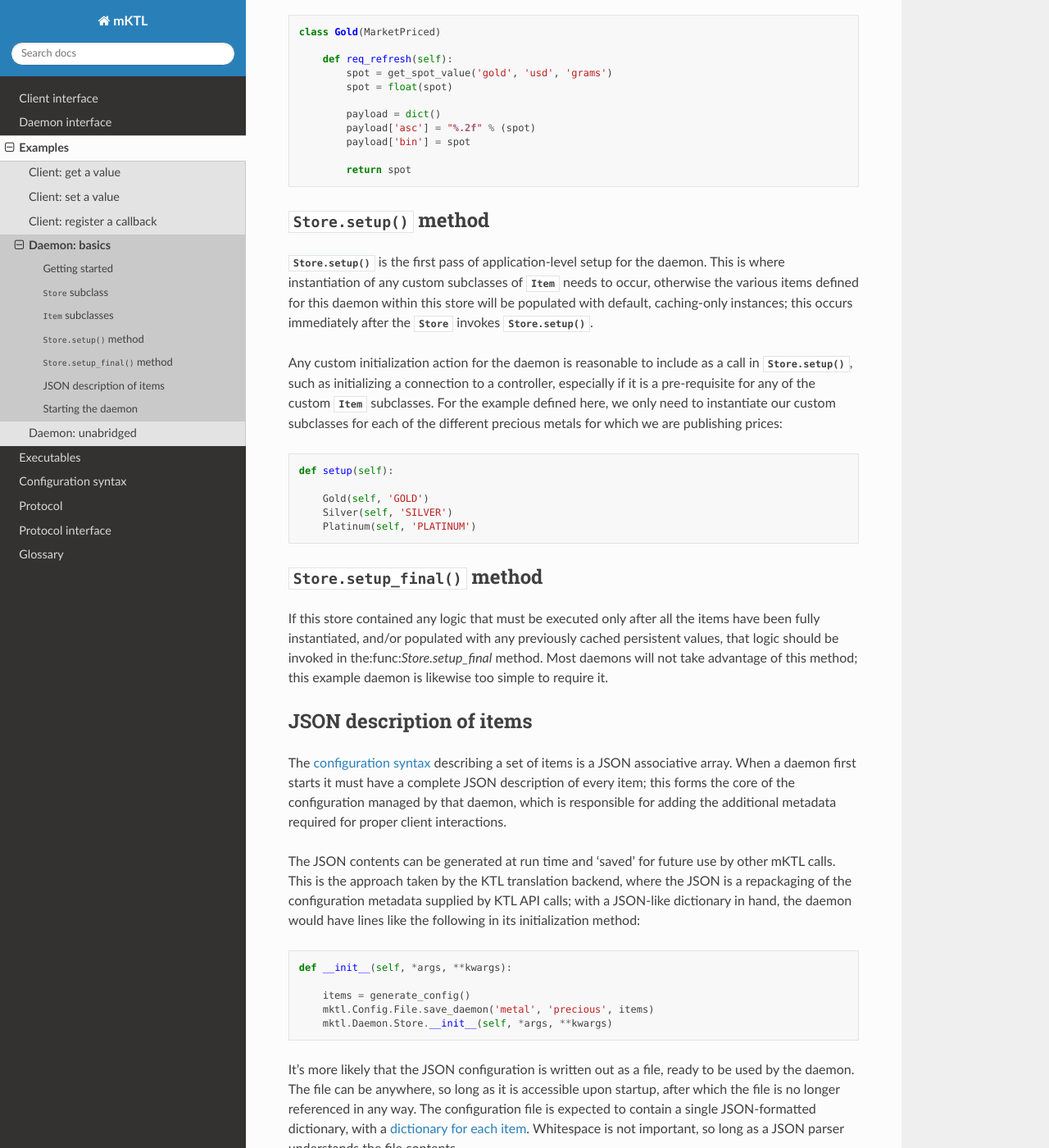
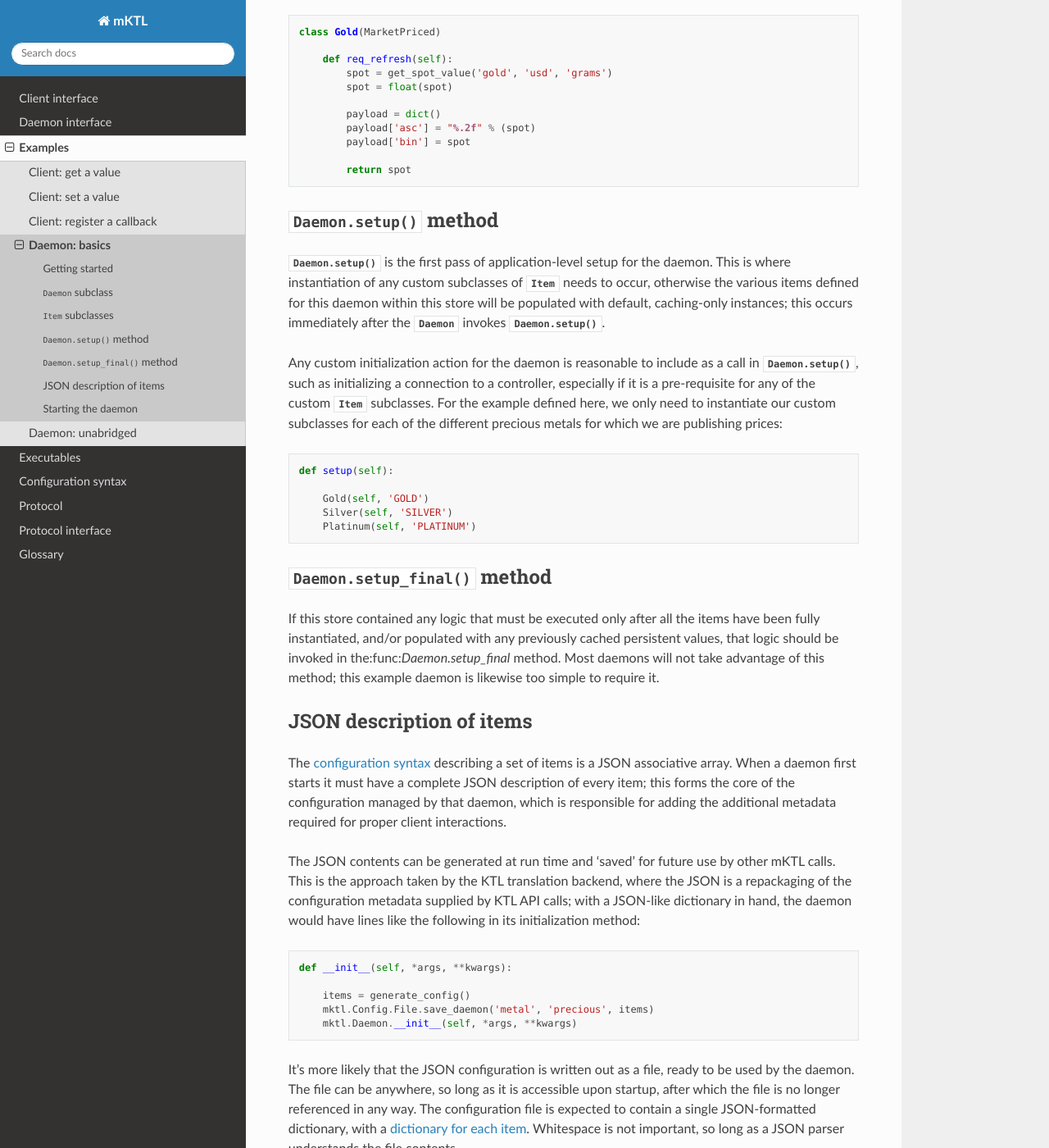
Before and after one commit to KeckObservatory/mKTL, a Sphinx documentation site: the page built from doc/example/daemon.rst, in a window 1280 px wide and 1400 px high, scrolled down 1577 px. Shown: the whole window at 82% size. Built offline with Sphinx 7.4.7 and the Read the Docs theme 3.1.0, drawn with Linux system fonts in a browser that asks for light colours; some of the changed text lies outside the part shown.

Commit message:
Realigned various links to point to the right classes and methods.

```diff
--- a/doc/example/Precious.py
+++ b/doc/example/Precious.py
@@ -1,6 +1,6 @@
 import mKTL
 
-class Store(mKTL.Daemon.Store):
+class Store(mKTL.Daemon):
 
     def setup(self):
 
@@ -9,10 +9,10 @@ class Store(mKTL.Daemon.Store):
         Platinum(self, 'PLATINUM')
 
 
-class MarketPriced(mKTL.Daemon.Item):
+class MarketPriced(mKTL.Item):
 
     def __init__(self, *args, **kwargs):
-        mKTL.Daemon.Item.__init__(self, *args, **kwargs)
+        mKTL.Item.__init__(self, *args, **kwargs)
         self.poll(86400)    # Update once per day.
 
 
--- a/doc/example/daemon.rst
+++ b/doc/example/daemon.rst
@@ -18,25 +18,25 @@ is required, though there is more than one way to satisfy each step.
 
 In order to successfully run the daemon the Python interpreter being used to
 start the daemon must be able to import the mKTL module as well as any custom
-module(s) implementing the subclass of :class:`Store` that encapsulates
+module(s) implementing the subclass of :class:`Daemon` that encapsulates
 the remainder of the functionality.
 
 
-:class:`Store` subclass
------------------------
+:class:`Daemon` subclass
+------------------------
 
-The structure of the Python module containing the :class:`Store` subclass can
+The structure of the Python module containing the :class:`Daemon` subclass can
 be completely arbitrary; for the sake of this example, the code is contained
 in a ``Metal`` Python module, and the components described here are in a
 ``Precious`` submodule.
 
 Within the ``Precious`` submodule we define our subclass. For no reason other
-than convenience it is defined with the name ``Store``. The structure of the
+than convenience it is defined with the name ``Daemon``. The structure of the
 ``Precious.py`` file will be as follows::
 
     import mktl
 
-    class Store(mktl.Daemon.Store):
+    class Daemon(mktl.Daemon):
 
         def setup(self):
 	    pass
@@ -96,17 +96,18 @@ the actual market value. To pick one example::
 
 
 
-:func:`Store.setup` method
---------------------------
+:func:`Daemon.setup` method
+---------------------------
 
-:func:`Store.setup` is the first pass of application-level setup for the daemon.
-This is where instantiation of any custom subclasses of :class:`Item` needs to
+:func:`Daemon.setup` is the first pass of application-level setup for the
+daemon. This is where instantiation of any custom subclasses of :class:`Item`
+needs to
 occur, otherwise the various items defined for this daemon within this store
 will be populated with default, caching-only instances; this occurs immediately
-after the :class:`Store` invokes :func:`Store.setup`.
+after the :class:`Daemon` invokes :func:`Daemon.setup`.
 
 Any custom initialization action for the daemon is reasonable to include as a
-call in :func:`Store.setup`, such as initializing a connection to a controller,
+call in :func:`Daemon.setup`, such as initializing a connection to a controller,
 especially if it is a pre-requisite for any of the custom :class:`Item`
 subclasses. For the example defined here, we only need to instantiate our
 custom subclasses for each of the different precious metals for which we are
@@ -119,12 +120,12 @@ publishing prices::
 	Platinum(self, 'PLATINUM')
 
 
-:func:`Store.setup_final` method
--------------------------------
+:func:`Daemon.setup_final` method
+---------------------------------
 
 If this store contained any logic that must be executed only after all the items
 have been fully instantiated, and/or populated with any previously cached
-persistent values, that logic should be invoked in the:func:`Store.setup_final`
+persistent values, that logic should be invoked in the:func:`Daemon.setup_final`
 method. Most daemons will not take advantage of this method; this example daemon
 is likewise too simple to require it.
 
@@ -148,7 +149,7 @@ lines like the following in its initialization method::
 
         items = generate_config()
         mktl.Config.File.save_daemon('metal', 'precious', items)
-        mktl.Daemon.Store.__init__(self, *args, **kwargs)
+        mktl.Daemon.__init__(self, *args, **kwargs)
 
 It's more likely that the JSON configuration is written out as a file, ready
 to be used by the daemon. The file can be anywhere, so long as it is accessible
--- a/doc/example/get.rst
+++ b/doc/example/get.rst
@@ -12,10 +12,10 @@ objective is to retrieve the current value for 'population.CRAZY'.
 Getting started
 ---------------
 
-.. py:currentmodule:: mktl.Client
+.. py:currentmodule:: mktl
 
 An :class:`Item` instance is required to perform any client operations; the
-:func:`mktl.get` method should be invoked to acquire a cached singleton for
+:func:`get` method should be invoked to acquire a cached singleton for
 any/all subsequent use. The required boilerplate is short::
 
     import mktl
--- a/doc/example/set.rst
+++ b/doc/example/set.rst
@@ -8,7 +8,7 @@ objective is to set a new value for 'team.SCORE'.
 Getting started
 ---------------
 
-.. py:currentmodule:: mktl.Client
+.. py:currentmodule:: mktl
 
 See the :ref:`getting_started` section of the :ref:`example_get` example for
 more details. We'll get right to it::
@@ -42,7 +42,7 @@ immediately after the request is successfully delivered to the daemon for
 handling. This is the best option if the client application is not concerned
 about responding to the completion of this request. If the client application
 does want explicit notification when the request is complete, :func:`Item.set`
-returns a :class:`Protocol.Request.Pending` instance that enables this usage
+returns a :class:`protocol.message.Request` instance that enables this usage
 pattern::
 
     pending = score.set(44, wait=False)
```
Also changed, not shown: other parts of doc/example/daemon.rst (+3 -3 lines), doc/example/callback.rst (+30 -6 lines).
